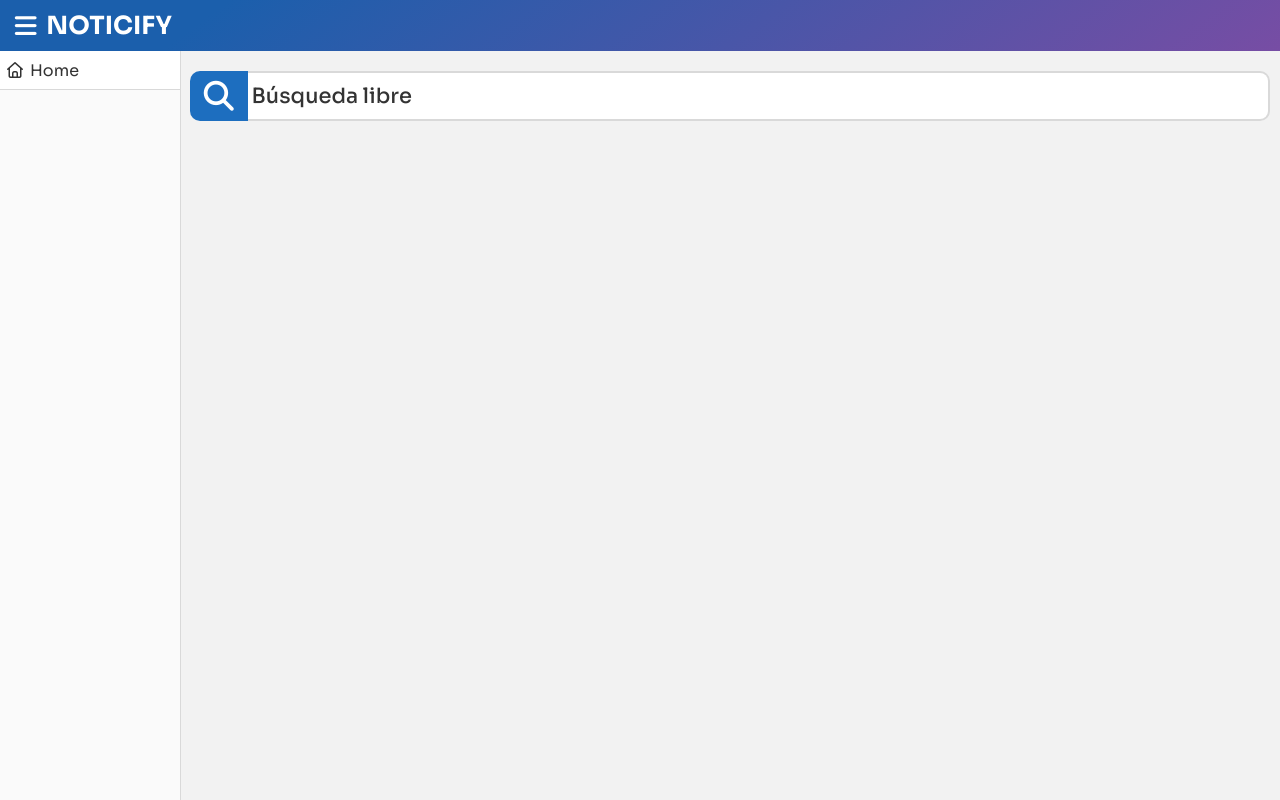
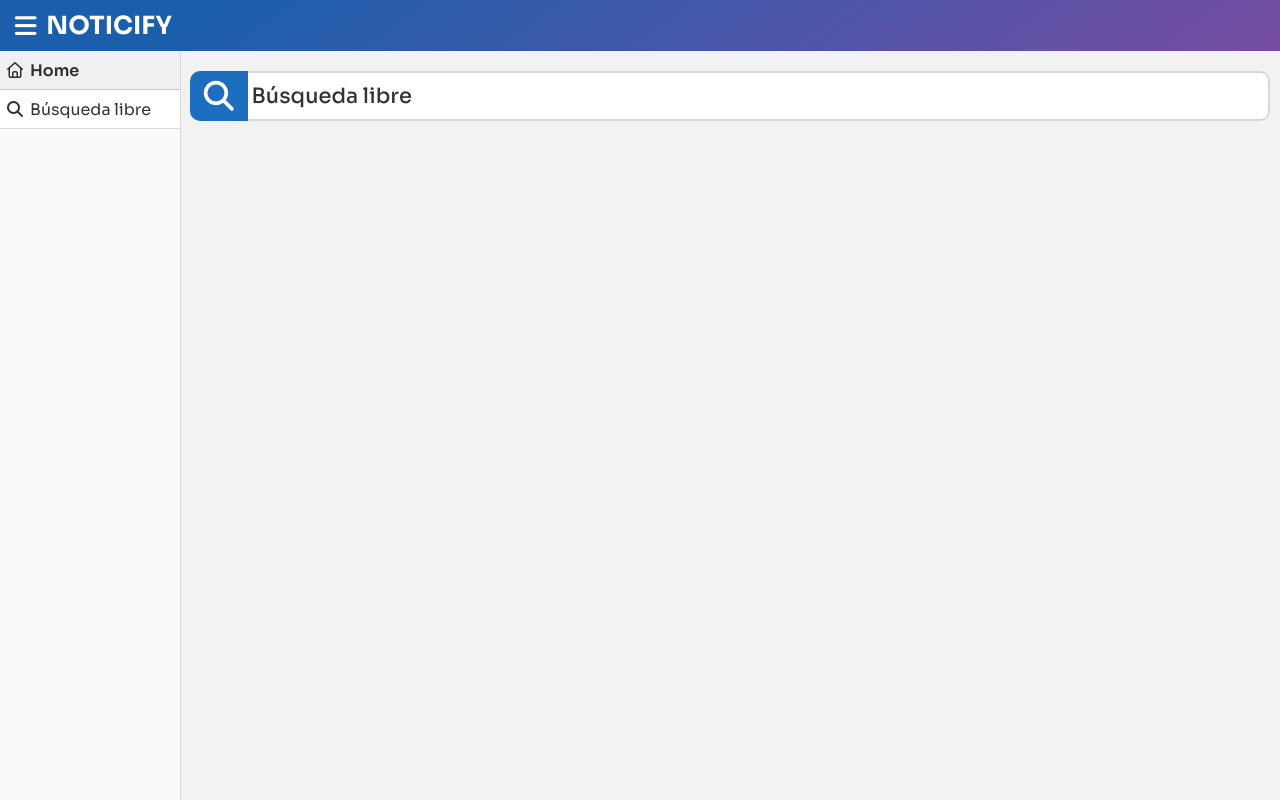
Before and after one commit to Alvaro-Soriano/noticify, a plain HTML site: page frontend/html/index.html in a window 1280 px wide. Drawn offline with Linux system fonts and the light colour scheme.

Commit message:
sistema de nav y tabs implementado

```diff
--- a/frontend/css/basic.css
+++ b/frontend/css/basic.css
@@ -59,8 +59,10 @@ aside > nav > a{
 	text-decoration: none;
 	border-bottom: 1px solid hsl(0 0% 85%);
 }
-aside > nav > a:hover{
-	filter: brightness(93%);
+aside > nav > a:hover,.navActive{
+	filter: brightness(94%);
+	font-weight: 600;
+
 }
 
 main{
--- a/frontend/html/index.html
+++ b/frontend/html/index.html
@@ -15,9 +15,13 @@
 	</header>
 	<aside>
 		<nav>
-			<a href="./index.html">
+			<a href="./index.html" class="navActive">
 				<i class="fa-regular fa-house"></i>
 				Home
+			</a>
+			<a href="./search.html">
+				<i class="fa-solid fa-search"></i>
+				Búsqueda libre
 			</a>
 		</nav>
 	</aside>
```
Also changed, not shown: frontend/html/search.html (+4 -0 lines).
